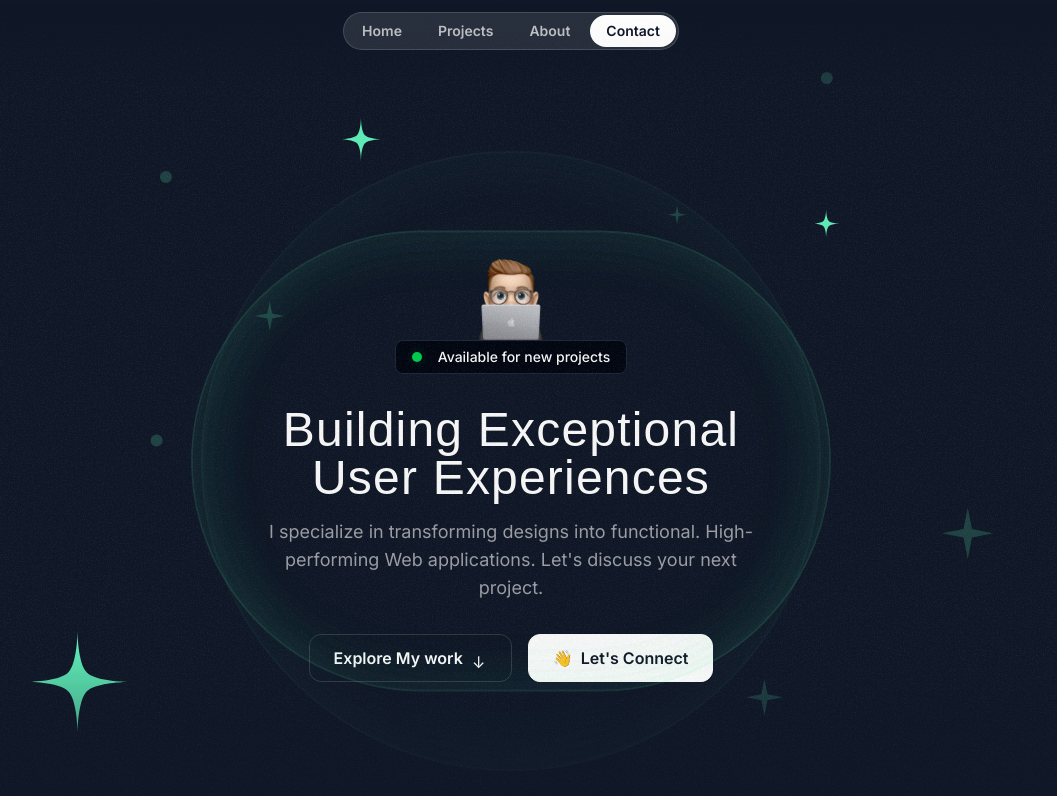
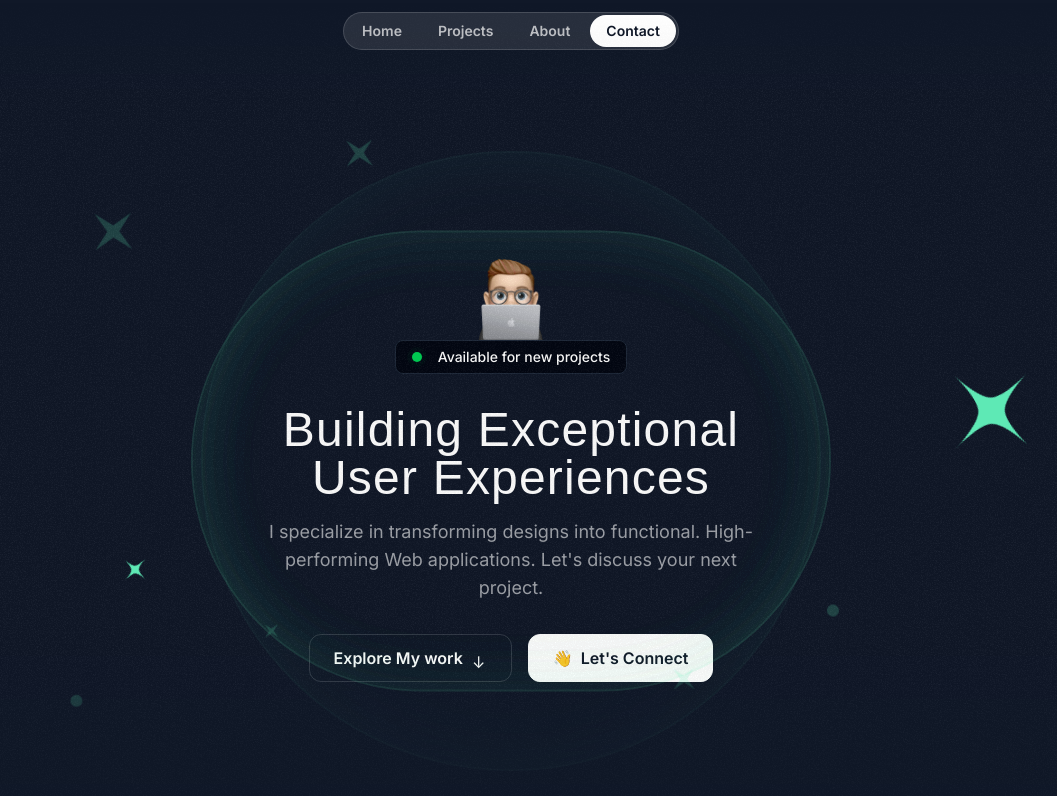
Before and after one commit to rahulrajput34/Portfolio-Website, a Next.js app: page / in a window 1280 px wide. Shown: the top 796 px of the page, without its empty margins (129-1186 px from the left). Built offline with nearby package versions, Linux system fonts and the light colour scheme; a web font is replaced by a local one.

Commit message:
modify: give animation to the hero section

```diff
--- a/sections/Hero.tsx
+++ b/sections/Hero.tsx
@@ -19,34 +19,104 @@
         <div className="size-[820] hero-ring"></div>
         <div className="size-[1020] hero-ring"></div>
         <div className="size-[1220] hero-ring"></div>
-        <HeroOrbit size={430} rotation={-14}>
+        <HeroOrbit
+          size={430}
+          rotation={-14}
+          shouldOrbit
+          orbitDuration="30s"
+          shouldSpin
+          spinDuration="3s"
+        >
           <SparkleIcon className="text-emerald-300/20 size-8" />
         </HeroOrbit>
-        <HeroOrbit size={440} rotation={79}>
+        <HeroOrbit
+          size={440}
+          rotation={79}
+          shouldOrbit
+          orbitDuration="32s"
+          shouldSpin
+          spinDuration="3s"
+        >
           <SparkleIcon className="text-emerald-300/20 size-5" />
         </HeroOrbit>
-        <HeroOrbit size={520} rotation={-41}>
+        <HeroOrbit
+          size={520}
+          rotation={-41}
+          shouldOrbit
+          orbitDuration="34s"
+          shouldSpin
+          spinDuration="6s"
+        >
           <div className="size-3 rounded-full bg-emerald-300/20" />
         </HeroOrbit>
-        <HeroOrbit size={530} rotation={178}>
+        <HeroOrbit
+          size={530}
+          rotation={178}
+          shouldOrbit
+          orbitDuration="36s"
+          shouldSpin
+          spinDuration="3s"
+        >
           <SparkleIcon className="text-emerald-300/20 size-10" />
         </HeroOrbit>
-        <HeroOrbit size={550} rotation={20}>
+        <HeroOrbit
+          size={550}
+          rotation={20}
+          shouldOrbit
+          orbitDuration="38s"
+          shouldSpin
+          spinDuration="6s"
+        >
           <StarIcon className="text-emerald-300 size-12" />
         </HeroOrbit>
-        <HeroOrbit size={590} rotation={98}>
+        <HeroOrbit
+          size={590}
+          rotation={98}
+          shouldOrbit
+          orbitDuration="40s"
+          shouldSpin
+          spinDuration="6s"
+        >
           <StarIcon className="text-emerald-300 size-8" />
         </HeroOrbit>
-        <HeroOrbit size={650} rotation={-5}>
+        <HeroOrbit
+          size={650}
+          rotation={-5}
+          shouldOrbit
+          orbitDuration="42s"
+          shouldSpin
+          spinDuration="6s"
+        >
           <div className="size-3 rounded-full bg-emerald-300/20" />
         </HeroOrbit>
-        <HeroOrbit size={710} rotation={144}>
+        <HeroOrbit
+          size={710}
+          rotation={144}
+          shouldOrbit
+          orbitDuration="44s"
+          shouldSpin
+          spinDuration="3s"
+        >
           <SparkleIcon className="text-emerald-300/20 size-14" />
         </HeroOrbit>
-        <HeroOrbit size={720} rotation={85}>
+        <HeroOrbit
+          size={720}
+          rotation={85}
+          shouldOrbit
+          orbitDuration="46s"
+          shouldSpin
+          spinDuration="6s"
+        >
           <div className="size-3 rounded-full bg-emerald-300/20" />
         </HeroOrbit>
-        <HeroOrbit size={800} rotation={-72}>
+        <HeroOrbit
+          size={800}
+          rotation={-72}
+          shouldOrbit
+          orbitDuration="48s"
+          shouldSpin
+          spinDuration="6s"
+        >
           <StarIcon className="text-emerald-300 size-28" />
         </HeroOrbit>
       </div>
```
